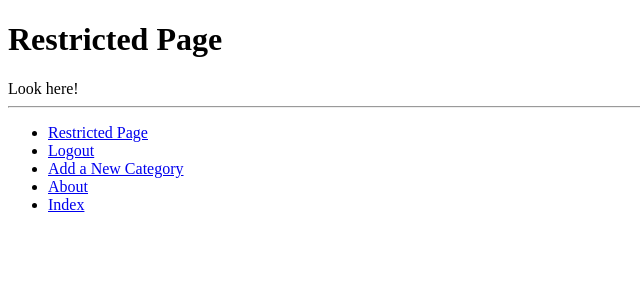
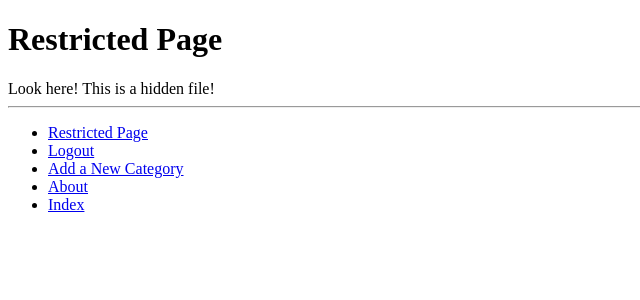
Before and after one commit to FateTdd/tango_with_django_project_2, a Django app: page /rango/restricted/ in a window 1280 px wide. Shown: the top 300 px of the page, without its empty margins (0-640 px from the left). Run offline with Django 3.2, Linux system fonts and the light colour scheme; the visitor is signed in with stand-in values (Sample User, id 1).

Commit message:
chapter 10

```diff
--- a/templates/rango/restricted.html
+++ b/templates/rango/restricted.html
@@ -7,5 +7,5 @@
 
 {% block body_block %}
 <h1>Restricted Page</h1>
-    Look here!<br />
+    Look here! This is a hidden file!<br />
 {% endblock %}
```
